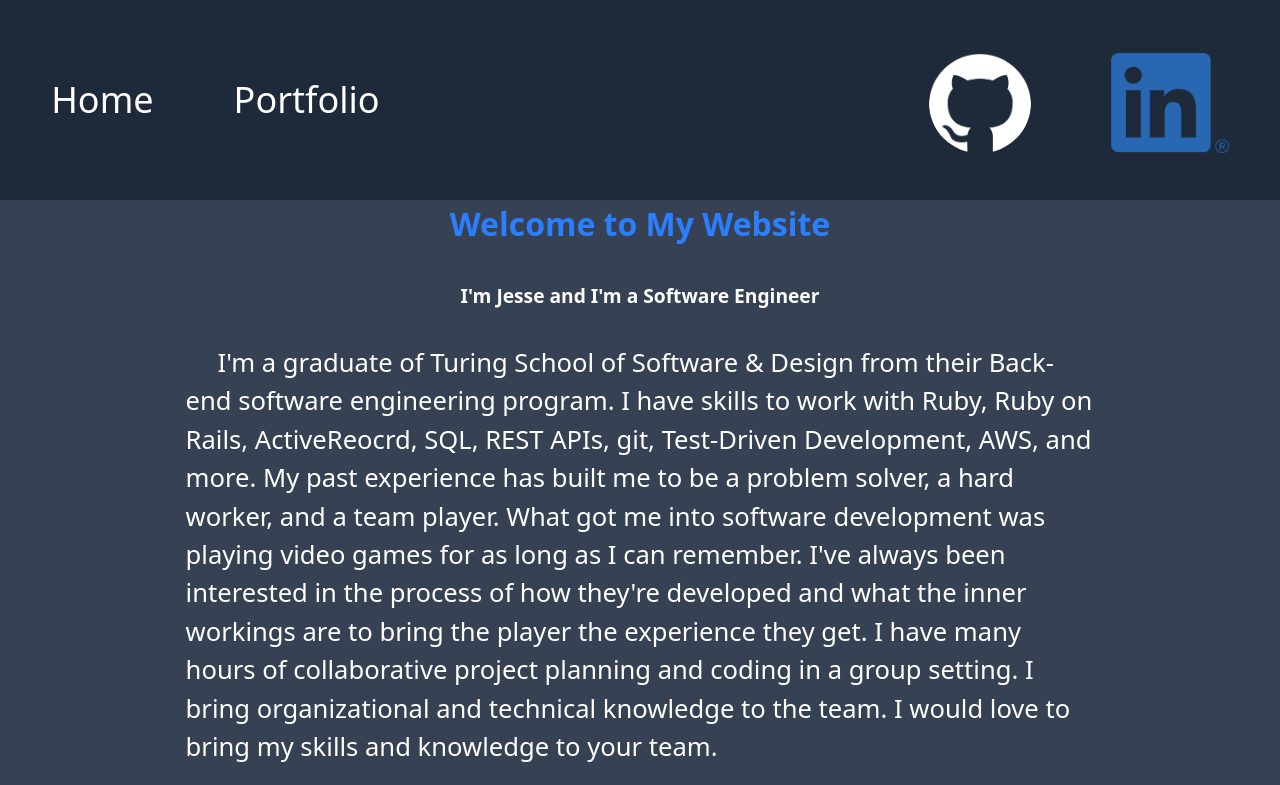
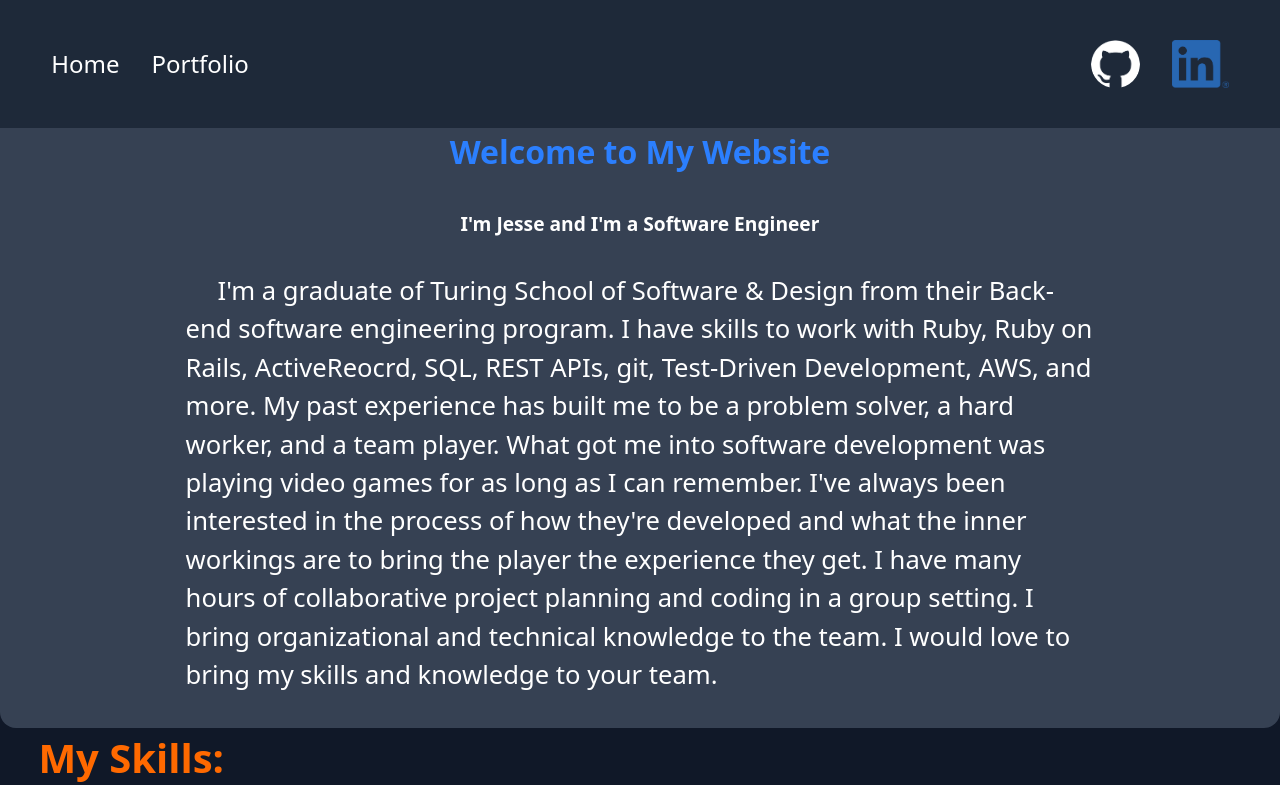
Before and after one commit to Jesse193/my-website, a React (Vite) app: page / in a window 1280 px wide. Shown: the top 785 px of the page. Built offline with nearby package versions, Linux system fonts and the light colour scheme.

Commit message:
refactor layout banner scaling

```diff
--- a/src/layout.jsx
+++ b/src/layout.jsx
@@ -7,21 +7,17 @@ const Layout = ()=> {
   return (
     <div>
       <header>
-        <nav className="relative bg-gray-800 text-white flex flex-wrap justify-between w-screen h-20 md:h-20 lg:h-30 xl:h-40 2xl:h-60">
-          <div className="text-xl md:text-2xl lg:text-3xl xl:text-4xl 2xl:text-6xl absolute flex flex-wrap items-center justify-start left-1/25 top-1/2 space-x-10 lg:space-x-15 xl:space-x-20 2xl:space-x-30">
-            <a>
-              <NavLink to="/" end>Home</NavLink>
-            </a>
-            <a>
-              <NavLink to="/portfolio" end>Portfolio</NavLink>
-            </a>
+        <nav className="relative bg-gray-800 text-white flex flex-wrap justify-between w-screen h-[clamp(2rem,2vh,50rem)] mt-[clamp(3rem,1vh,5rem)] mb-[clamp(3rem,1vh,5rem)]">
+          <div className="text-[clamp(1.5rem,1.5vw,3rem)] absolute flex flex-wrap items-center justify-start place-self-center left-1/25 gap-[clamp(2rem,1vh,3rem)]">
+            <NavLink to="/" end>Home</NavLink>
+            <NavLink to="/portfolio" end>Portfolio</NavLink>
           </div>
-          <div className="absolute flex flex-wrap items-center justify-end right-1/25 top-1/3 space-x-5 md:space-x-15 lg:space-x-15 xl:space-x-20 2xl:space-x-30">
+          <div className="absolute flex flex-wrap items-center place-self-center justify-end right-1/25 gap-[clamp(2rem,1vh,3rem)]">
             <a target="_blank" rel="noopener" href="https://github.com/Jesse193">
-              <img className="h-15 lg:h-20 xl:h-25 2xl:h-35 rounded-full" src="images/github-mark-white.png" alt="Github" />
+              <img className="w-auto h-[clamp(3rem,3vw,8rem)] rounded-full" src="images/github-mark-white.png" alt="Github" />
             </a>
             <a target="_blank" rel="noopener" href="https://www.linkedin.com/in/jesse-sorman/">
-              <img className="h-15 lg:h-20 xl:h-25 2xl:h-35" src="images/LI-In-Bug.png" alt="Linkedin" />
+              <img className="w-auto h-[clamp(3rem,3vw,8rem)]" src="images/LI-In-Bug.png" alt="Linkedin" />
             </a>
           </div>
         </nav>
```
